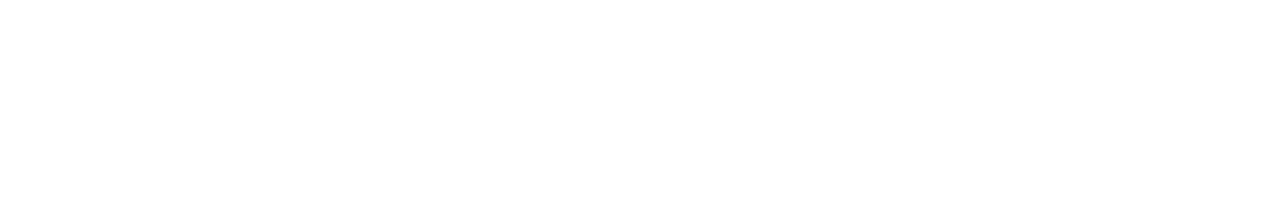
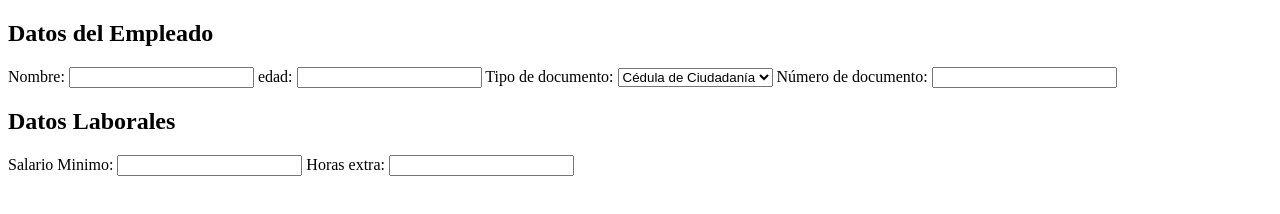
Before and after one commit to DamianBorda11/Salario-JavaScript, a plain HTML site: page index.html in a window 1280 px wide. Drawn offline with Linux system fonts and the light colour scheme.

Commit message:
form
Construcción del forms en HTML.

```diff
--- a/index.html
+++ b/index.html
@@ -7,6 +7,42 @@
 </head>
 
 <body>
+<form>
 
+  <section id="datosEmpleado">
+    <h2>Datos del Empleado</h2>
+
+  <label for="nombreCompleto">Nombre:</label>
+  <input type="text" id="nombreCompleto" name="nombre" required>
+
+  <label for="edad">edad:</label>
+  <input type="number" id="edad" name="edad" required>
+
+  <label for="tipoDocumento">Tipo de documento:</label>
+  <select id="tipoDocumento" name="tipoDocumento" required>
+    <option value="CC">Cédula de Ciudadanía</option>
+    <option value="TI">Tarjeta de Identidad</option>
+    <option value="CE">Cédula de Extranjería</option>
+  </select>
+
+  <label for="numeroDocumento">Número de documento:</label>
+  <input type="text" id="numeroDocumento" name="numeroDocumento" required>
+
+
+
+  </section>
+
+  <section>
+    <h2>Datos Laborales</h2>
+
+
+  <label for="salario">Salario Minimo:</label>
+  <input type="number" id="salario" name="salario" required>
+
+  <label for="horasExtra">Horas extra:</label>
+  <input type="number" id="horasExtra" name="horasExtra" required>
+
+  </section>
+</form>
 </body>
 </html>
```
